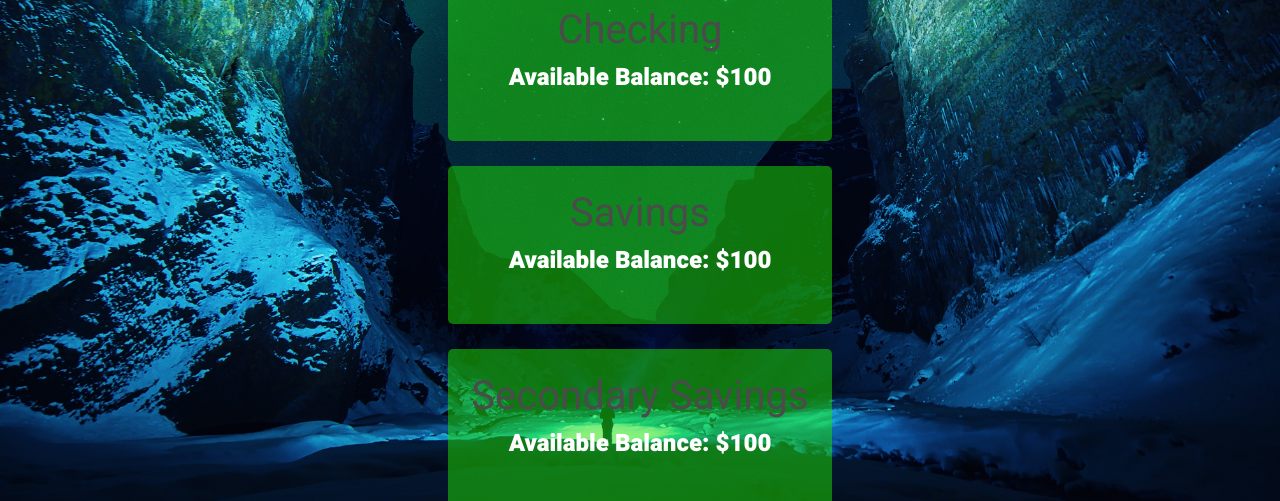
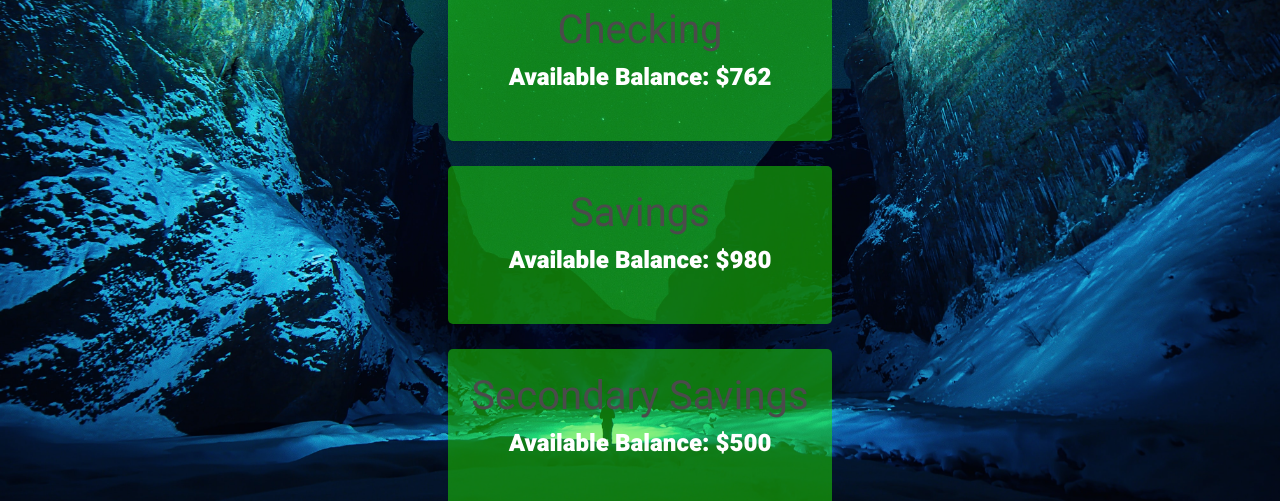
Before and after one commit to TylerLVdeveloper/BankingReactApp, a React (Create React App) app: page / in a window 1280 px wide. Shown: the part 330-831 px from the top of the page. Built offline with nearby package versions, Linux system fonts and the light colour scheme.

Commit message:
AccountDetails component updates

```diff
--- a/src/AccountData.js
+++ b/src/AccountData.js
@@ -2,34 +2,40 @@ const accountData = [
   {
     accountType: "Checking",
     accountNumber: "xxxxxx1234",
-    balance: 100.0,
+    balance: 762,
     key: "0",
     transactions: [
-      { id: 0, amount: 50, type: "deposit" },
-      { id: 1, amount: 500, type: "deposit" },
+      { id: 0, amount: 50, type: "Deposit", date: "02/20/2022" },
+      { id: 1, amount: 500, type: "Deposit", date: "02/15/2022" },
+      { id: 2, amount: 30, type: "Withdrawal", date: "02/15/2022" },
+      { id: 3, amount: 20, type: "Transfer", date: "02/03/2022" },
     ],
   },
   {
     accountType: "Savings",
     accountNumber: "xxxxxx5690",
-    balance: 100,
+    balance: 980,
     key: "1",
     transactions: [
-      { id: 0, amount: 100, type: "deposit" },
-      { id: 1, amount: 500, type: "deposit" },
-      { id: 2, amount: 500, type: "deposit" },
+      { id: 0, amount: 100, type: "Deposit" },
+      { id: 1, amount: 500, type: "Deposit" },
+      { id: 2, amount: 500, type: "Deposit" },
+      { id: 3, amount: 30, type: "Withdrawal" },
+      { id: 4, amount: 20, type: "Transfer" },
     ],
   },
 
   {
     accountType: "Secondary Savings",
     accountNumber: "xxxxxx5489",
-    balance: 100,
+    balance: 500,
     key: "2",
     transactions: [
-      { id: 0, amount: 100, type: "deposit" },
-      { id: 1, amount: 500, type: "deposit" },
-      { id: 2, amount: 500, type: "deposit" },
+      { id: 0, amount: 100, type: "Deposit" },
+      { id: 1, amount: 500, type: "Deposit" },
+      { id: 2, amount: 500, type: "Deposit" },
+      { id: 3, amount: 30, type: "Withdrawal" },
+      { id: 4, amount: 20, type: "Transfer" },
     ],
   },
 ];
--- a/src/App.js
+++ b/src/App.js
@@ -25,7 +25,7 @@ class MainContent extends React.Component {
     if (this.props.activeWindow === "Request a Loan") return <LoanRequests />;
     if (this.props.activeWindow === "Send Money") return <SendMoney />;
     if (this.props.activeWindow === "Account Details")
-      return <AccountDetails />;
+      return <AccountDetails selectedAccount={this.props.selectedAccount} />;
   }
 }
 
@@ -39,8 +39,11 @@ class App extends React.Component {
     this.accntClick = this.accntClick.bind(this);
   }
 
-  accntClick(i) {
-    this.setState({ activeMenuOption: { name: "Account Details", key: 4 } });
+  accntClick(accnt) {
+    this.setState({
+      activeMenuOption: { name: "Account Details", key: 4 },
+      selectedAccount: accnt,
+    });
   }
 
   handleBtnClick(i) {
@@ -68,7 +71,8 @@ class App extends React.Component {
               <MainContent
                 key={this.state.activeMenuOption.key}
                 activeWindow={this.state.activeMenuOption.name}
-                BtnClick={(i) => this.accntClick(i)}
+                selectedAccount={this.state.selectedAccount}
+                BtnClick={(accnt) => this.accntClick(accnt)}
                 returnHome={() => this.returnHome()}
               />
             </div>
--- a/src/Components/AccountDetails.js
+++ b/src/Components/AccountDetails.js
@@ -1,12 +1,25 @@
 import React from "react";
-import "../Stylesheets/AccountSummary.css";
-// import accountData from "../AccountData.js";
+import style from "../Stylesheets/AccountDetails.module.css";
 
 class AccountDetails extends React.Component {
   render() {
+    const account = this.props.selectedAccount;
     return (
-      <div id="account_details_container">
-        <div className="coming_soon">Coming Soon</div>
+      <div id={style.account_details_container}>
+        <div id={style.account_heading}>
+          <div id={style.accountTitle}>{account.accountType}</div>
+          <div id={style.accountNumber}>{account.accountNumber}</div>
+        </div>
+
+        {account.transactions.map((transaction, i, _) => {
+          return (
+            <div className={style.transaction}>
+              <div className={style.date}>{transaction.date}</div>
+              <div className={style.type}>{transaction.type}</div>
+              <div className={style.amount}>${transaction.amount}</div>
+            </div>
+          );
+        })}
       </div>
     );
   }
--- a/src/Components/AccountSummary.js
+++ b/src/Components/AccountSummary.js
@@ -38,7 +38,7 @@ class AccountSummary extends React.Component {
               accountType={accnt.accountType}
               balance={accnt.balance}
               key={accnt.key}
-              BtnClick={() => this.props.BtnClick(i)}
+              BtnClick={() => this.props.BtnClick(accnt)}
             />
           );
         })}
--- a/src/Components/SendMoney.js
+++ b/src/Components/SendMoney.js
@@ -1,9 +1,9 @@
 import React from "react";
-import "../Stylesheets/SendMoney.css";
+import style from "../Stylesheets/SendMoney.module.css";
 
 class SendMoney extends React.Component {
   render() {
-    return <div className="coming_soon">Coming Soon</div>;
+    return <div className={style.testing}>Coming Soon</div>;
   }
 }
 
--- a/src/Components/TransferFunds.js
+++ b/src/Components/TransferFunds.js
@@ -218,8 +218,9 @@ class TransferDetails extends React.Component {
           name="From"
           onChange={(e) => this.updateSendingAccntSelection(e)}
           className="transfer_field"
+          defaultValue={""}
         >
-          <option value="" disabled selected>
+          <option value="" selected>
             Select an account
           </option>
           {accountData.map((account) => {
@@ -237,8 +238,9 @@ class TransferDetails extends React.Component {
           name="To"
           onChange={(e) => this.updateReceivingAccntSelection(e)}
           className="transfer_field"
+          defaultValue={""}
         >
-          <option value="" disabled selected>
+          <option value="" selected>
             Select an account
           </option>
           {accountData.map((account) => {
@@ -264,11 +266,13 @@ class TransferDetails extends React.Component {
               placeholder="ex. 20.00"
               value={this.state.transferAmount}
               onChange={this.handleChange}
+              pattern="[0-9]{7}"
             />
             <div id="transfer_btn">
               <input
                 type={this.state.readyToSubmit ? "submit" : "hidden"}
                 value="Transfer"
+                // disabled
               />
             </div>
           </form>
--- /dev/null
+++ b/src/Stylesheets/AccountDetails.module.css
@@ -0,0 +1,61 @@
+#account_details_container {
+  background-color: rgba(255, 255, 255, 0.562);
+  border-radius: 0 0 5px 5px;
+  width: 75%;
+  height: auto;
+  margin-left: auto;
+  margin-right: auto;
+  padding-top: 30px;
+}
+
+#account_heading {
+  background-color: none;
+  width: 100%;
+  height: auto;
+  text-align: center;
+  font-family: "Heebo", sans-serif;
+  margin-bottom: 50px;
+}
+
+#accountTitle {
+  color: rgb(0, 0, 0);
+  font-weight: 350;
+  font-size: 2.8em;
+}
+
+#accountNumber {
+  color: rgb(34, 34, 34);
+  font-weight: 300;
+  font-size: 1.5em;
+}
+
+.transaction {
+  padding: 1%;
+  margin-bottom: 5px;
+  background-color: rgba(0, 0, 0, 0.694);
+  display: grid;
+  grid-template-columns: 10% 80% 10%;
+  grid-template-rows: 100%;
+  height: auto;
+  width: 98%;
+  transition: background-color 0.5s;
+}
+
+.transaction:hover {
+  background-color: rgba(0, 0, 0, 0.827);
+}
+
+.type {
+  color: whitesmoke;
+  text-align: center;
+}
+
+.amount {
+  color: white;
+  text-align: left;
+}
+
+.date {
+  color: white;
+  text-align: left;
+}
--- /dev/null
+++ b/src/Stylesheets/SendMoney.module.css
@@ -0,0 +1,3 @@
+.testing {
+  background-color: rgb(255, 254, 254);
+}
```
Also changed, not shown: src/Stylesheets/SendMoney.css (deleted).
